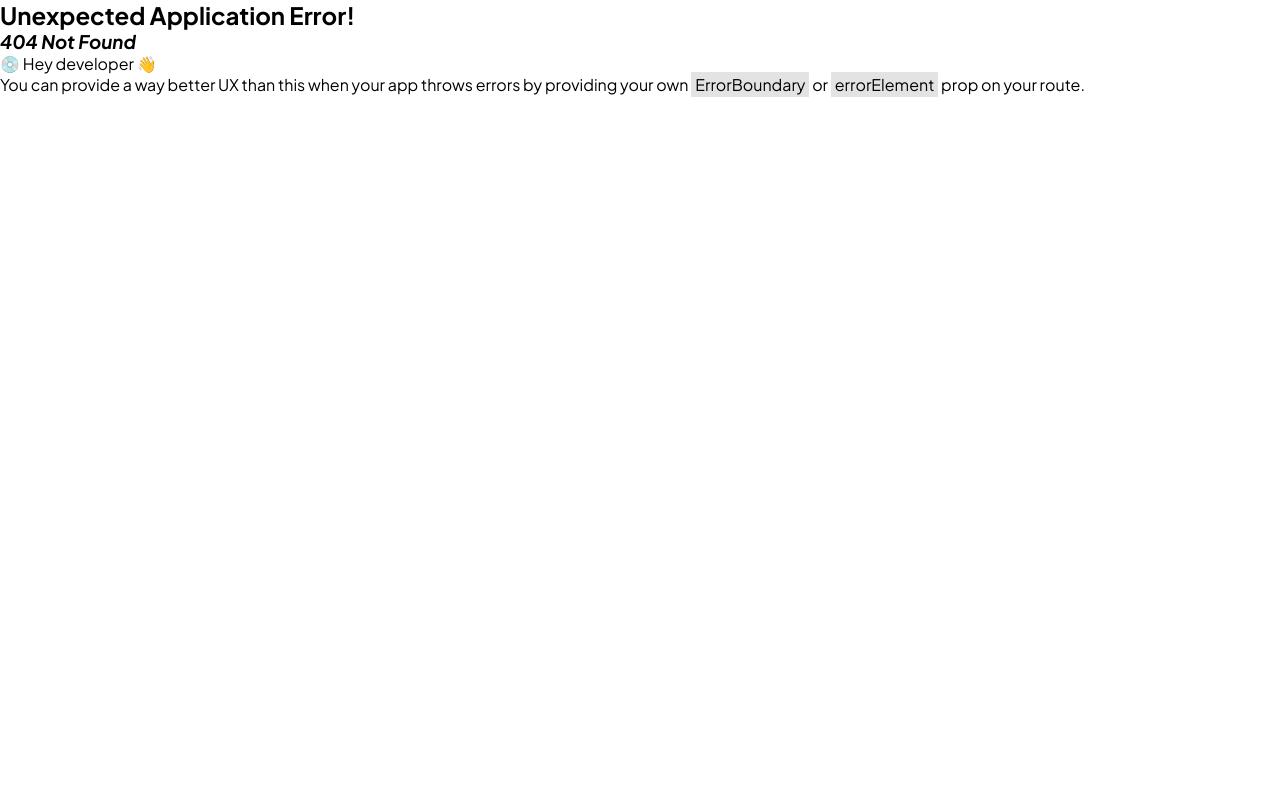
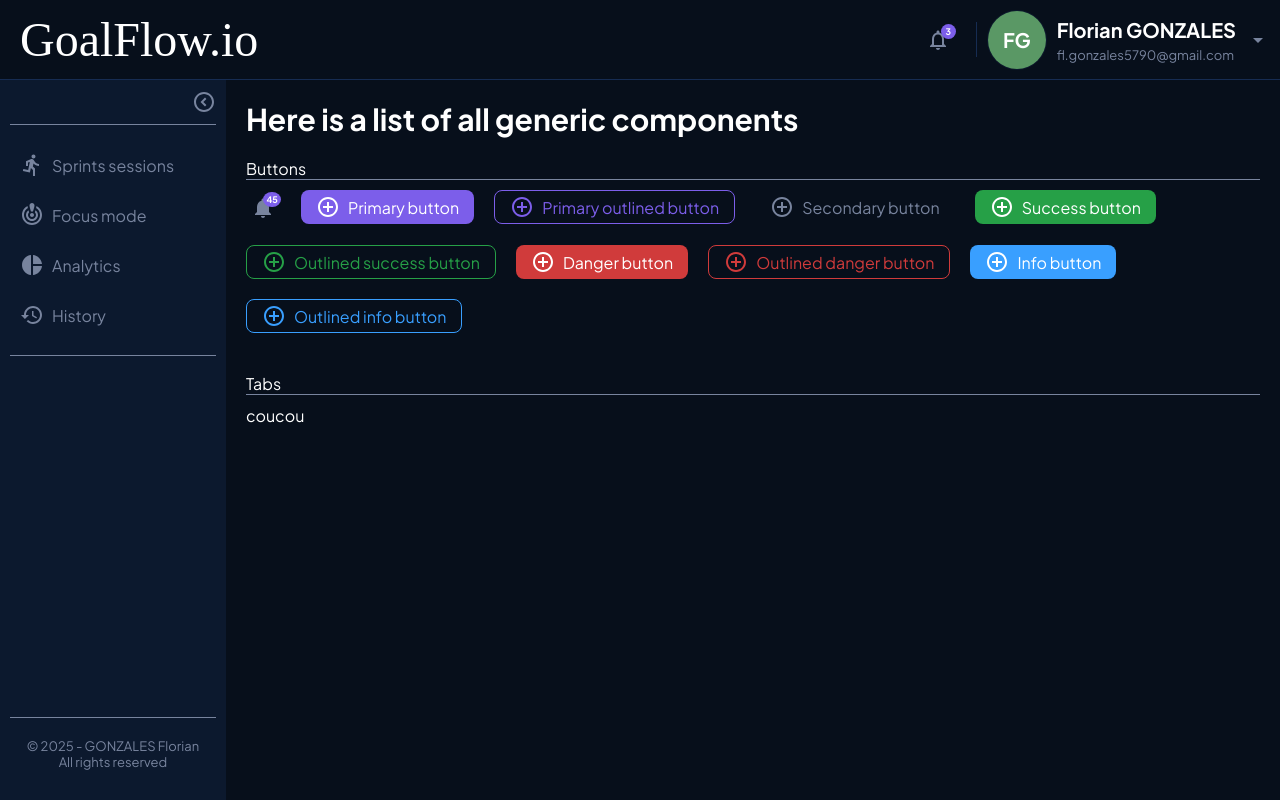
Before and after one commit to SkyHuss/GoalFlow.io, a React (Vite) app in the folder frontend/: page /design in a window 1280 px wide. Before the commit this address had no page. Built offline with nearby package versions, Linux system fonts and the light colour scheme; a web font is replaced by a local one.

Commit message:
feat(front-generic): implement generic action buttons and design workshop page

```diff
--- a/frontend/src/App.tsx
+++ b/frontend/src/App.tsx
@@ -13,6 +13,7 @@ import './constants/style/color.css';
 import './constants/style/font.css';
 import './App.css';
 import { ServiceProvider } from './context/ServiceProvider';
+import DesignWorkshop from './pages/designWorkshop/DesignWorkshop';
 
 function AppLayout() {
   return (
@@ -59,6 +60,10 @@ const router = createBrowserRouter([
         path: '/history',
         element: <History />
       },
+      {
+        path: '/design',
+        element: <DesignWorkshop />
+      },
       //Profile links
       {
         path: '/personal-info',
--- /dev/null
+++ b/frontend/src/components/generic/actionButton/ActionButton.css
@@ -0,0 +1,136 @@
+.action-button {
+    height: 34px;
+    min-height: 34px;
+    border-radius: 8px;
+    padding: 0 15px;
+    display: flex;
+    align-items: center;
+    justify-content: center;
+    gap: 8px;
+    background-color: var(--primary-400);
+    color: var(--text-primary);
+    font-size: var(--p);
+    transition: all 0.3s;
+    filter: none;
+    white-space: nowrap;
+}
+
+.action-button:hover {
+    cursor: pointer;
+    background-color: var(--primary-300);
+}
+
+.action-button.outlined {
+    background-color: transparent;
+    border: solid 1px var(--primary-400);
+    color: var(--primary-400);
+}
+
+.action-button.outlined:hover {
+    border-color: var(--primary-300);
+    color: var(--primary-300);
+}
+
+
+/* Secondary buttons css */
+.action-button.secondary {
+    background-color: transparent;
+    color: var(--text-secondary);
+    border-radius: 0;
+    position: relative;
+    transition: all 0.3s;
+}
+
+.action-button.secondary:hover {
+    color: var(--text-primary);
+}
+
+.action-button.secondary::after {
+    content: '';
+    position: absolute;
+    bottom: 0;
+    left: 0;
+    width: 100%;
+    height: 0.1em;
+    background-color: var(--text-secondary);
+    opacity: 0;
+    transition:
+        opacity 300ms,
+        transform 300ms;
+    opacity: 1;
+    transform: scale(0);
+    transform-origin: center;
+}
+
+.action-button.secondary:hover::after,
+.action-button.secondary:focus::after {
+    opacity: 1;
+    transform: scale(1);
+    background-color: var(--text-primary);
+}
+
+/* success buttons */
+.action-button.success {
+    background-color: var(--success-400);
+    color: var(--text-primary);
+}
+
+.action-button.success:hover {
+    background-color: var(--success-300);
+
+}
+
+.action-button.success.outlined {
+    background-color: transparent;
+    border: solid 1px var(--success-400);
+    color: var(--success-400);
+}
+
+.action-button.success.outlined:hover {
+    border: solid 1px var(--success-300);
+    color: var(--success-300);
+}
+
+/* danger buttons */
+.action-button.danger {
+    background-color: var(--danger-400);
+    color: var(--text-primary);
+}
+
+.action-button.danger:hover {
+    background-color: var(--danger-300);
+
+}
+
+.action-button.danger.outlined {
+    background-color: transparent;
+    border: solid 1px var(--danger-400);
+    color: var(--danger-400);
+}
+
+.action-button.danger.outlined:hover {
+    border: solid 1px var(--danger-300);
+    color: var(--danger-300);
+}
+
+/* info buttons */
+.action-button.info {
+    background-color: var(--info-400);
+    color: var(--text-primary);
+}
+
+.action-button.info:hover {
+    background-color: var(--info-300);
+
+}
+
+.action-button.info.outlined {
+    background-color: transparent;
+    border: solid 1px var(--info-400);
+    color: var(--info-400);
+}
+
+.action-button.info.outlined:hover {
+    border: solid 1px var(--info-300);
+    color: var(--info-300);
+}
--- /dev/null
+++ b/frontend/src/components/generic/actionButton/ActionButton.tsx
@@ -0,0 +1,29 @@
+import { SvgIconComponent } from '@mui/icons-material';
+
+import './ActionButton.css';
+
+interface Props {
+    icon?: SvgIconComponent;
+    label: string;
+    type?: string; // "secondary" or "success" or "danger" or "info"
+    outlined?: boolean;
+    onClick: () => void;
+}
+
+export default function ActionButton({
+    icon: Icon,
+    label,
+    type,
+    outlined = false,
+    onClick,
+}: Props) {
+    return (
+        <div
+            className={`action-button ${type ? type : ''} ${outlined ? 'outlined': ''}`}
+            onClick={onClick}
+        >
+            {Icon && <Icon data-testid="svg-icon" />}
+            <div className="action-title">{label}</div>
+        </div>
+    );
+}
--- /dev/null
+++ b/frontend/src/constants/buttons/buttonsTypes.ts
@@ -0,0 +1,7 @@
+export enum ButtonType {
+    Primary = 'primary',
+    Secondary = 'secondary',
+    Success = 'success',
+    Danger = 'danger',
+    Info = 'info'
+}
--- /dev/null
+++ b/frontend/src/pages/designWorkshop/DesignWorkshop.css
@@ -0,0 +1,31 @@
+.design-workshop-container {
+    height: 100%;
+    padding: 20px;
+    padding-bottom: 0;
+}
+
+.design-workshop-container .header {
+    font-weight: bold;
+    font-size: var(--h2);
+}
+
+.design-workshop-container .components {
+    height: calc(100% - 40px);
+    overflow: auto;
+    padding-top: 20px;
+    display: flex;
+    flex-direction: column;
+    gap: 20px;
+}
+
+.design-workshop-container .components .section {
+    padding-bottom: 20px;
+}
+
+.design-workshop-container .components .section .items {
+    display: flex;
+    flex-wrap: wrap;
+    gap: 20px;
+    padding-top: 10px;
+    border-top: solid 1px var(--text-secondary);
+}
--- /dev/null
+++ b/frontend/src/pages/designWorkshop/DesignWorkshop.tsx
@@ -0,0 +1,39 @@
+import { AddCircleOutline, Notifications } from '@mui/icons-material';
+import NavButton from '../../components/generic/navButton/NavButton';
+import './DesignWorkshop.css';
+import ActionButton from '../../components/generic/actionButton/ActionButton';
+import { ButtonType } from '../../constants/buttons/buttonsTypes';
+
+export default function DesignWorkshop() {
+    return <div className="design-workshop-container">
+        <div className="header">Here is a list of all generic components</div>
+        <div className="components">
+            {/* BUTTONS */}
+            <div className='section'>
+                Buttons
+                <div className="items">
+                    <NavButton icon={Notifications}  notification={45} onClick={() => {console.log("nav button clicked !")}}/>
+                    <ActionButton icon={AddCircleOutline} label='Primary button' onClick={() => {console.log("action button clicked !")}}/>
+                    <ActionButton icon={AddCircleOutline} label='Primary outlined button' outlined={true} onClick={() => {console.log("action button clicked !")}}/>
+                    <ActionButton icon={AddCircleOutline} type={ButtonType.Secondary} label='Secondary button' onClick={() => {console.log("action button clicked !")}}/>
+                    <ActionButton icon={AddCircleOutline} type={ButtonType.Success} label='Success button' onClick={() => {console.log("action button clicked !")}}/>
+                    <ActionButton icon={AddCircleOutline} type={ButtonType.Success} outlined={true} label='Outlined success button' onClick={() => {console.log("action button clicked !")}}/>
+                    <ActionButton icon={AddCircleOutline} type={ButtonType.Danger} label='Danger button' onClick={() => {console.log("action button clicked !")}}/>
+                    <ActionButton icon={AddCircleOutline} type={ButtonType.Danger} outlined={true} label='Outlined danger button' onClick={() => {console.log("action button clicked !")}}/>
+                    <ActionButton icon={AddCircleOutline} type={ButtonType.Info} label='Info button' onClick={() => {console.log("action button clicked !")}}/>
+                    <ActionButton icon={AddCircleOutline} type={ButtonType.Info} outlined={true} label='Outlined info button' onClick={() => {console.log("action button clicked !")}}/>
+
+                </div>
+            </div>
+            {/* Tabs */}
+            <div className='section'>
+                Tabs
+                <div className="items">
+                    coucou
+                </div>
+            </div>
+
+        </div>
+
+    </div>
+}
```
